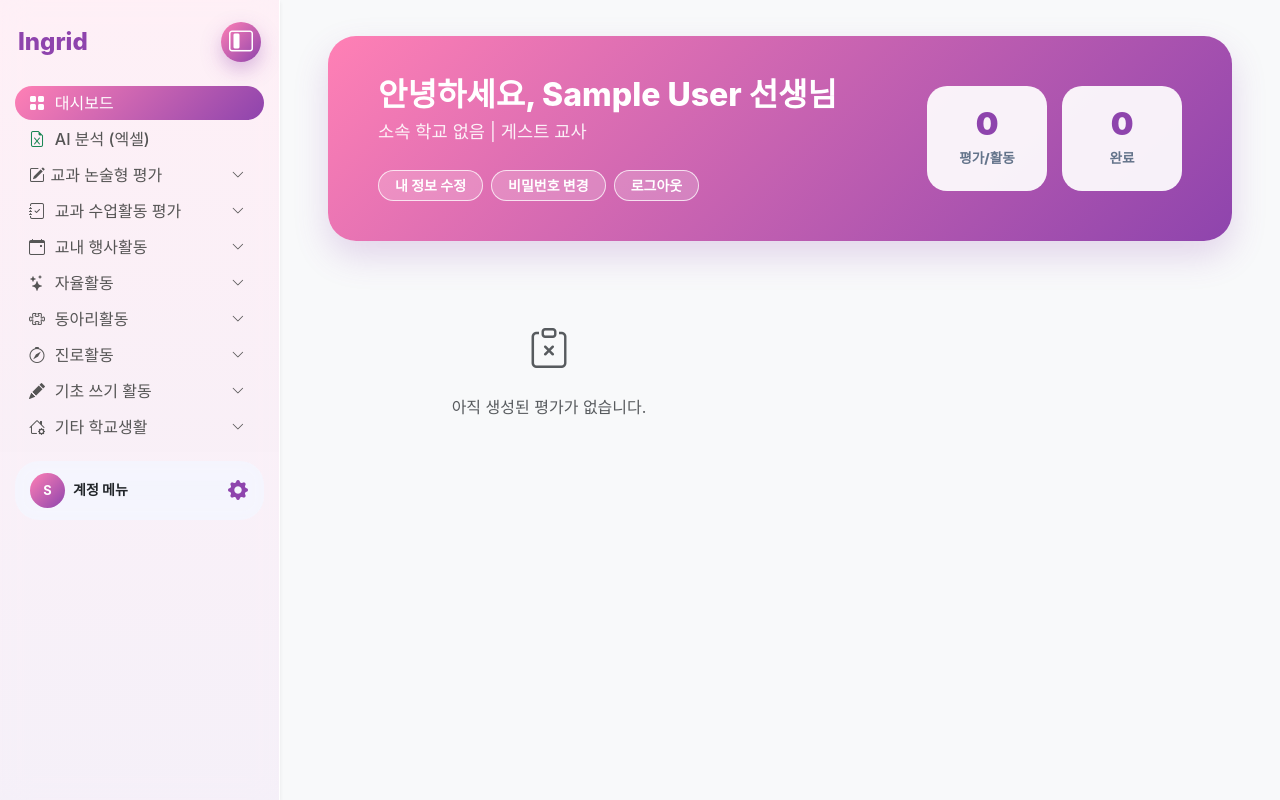
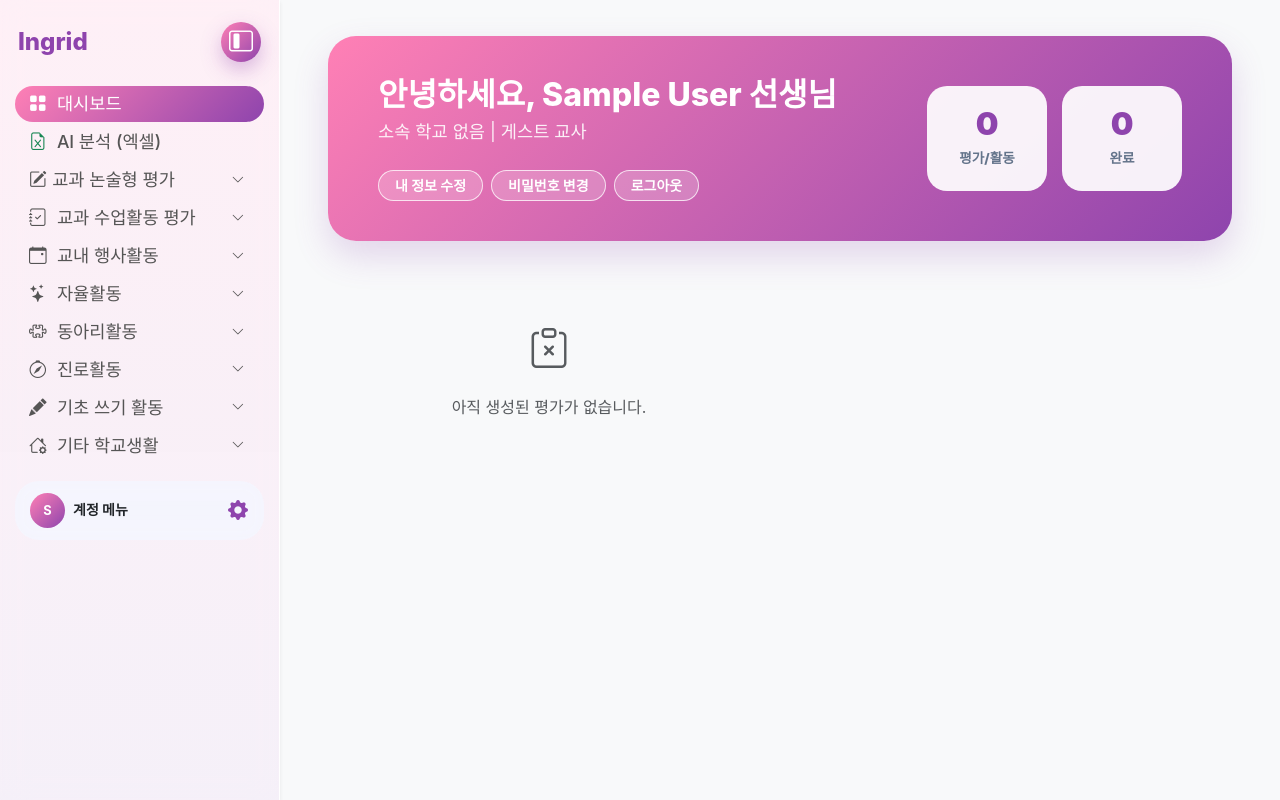
Before and after one commit to ijassper/Metaschool, a Django app: page /accounts/dashboard/ in a window 1280 px wide. Run offline with Django 4.2, Linux system fonts and the light colour scheme; the visitor is signed in with stand-in values (Sample User, id 1); parts of the project's set-up code (start-up, migrations or seed data) failed here and were passed over.

Commit message:
메뉴 폰트 크기 재수정

```diff
--- a/templates/base.html
+++ b/templates/base.html
@@ -169,7 +169,7 @@
             margin: 2px 15px;
             border-radius: 24px;
             color: #555555;
-            font-size: 1rem;
+            font-size: 1.1rem;
             font-weight: 500;
             line-height: 1.25;
             text-decoration: none !important;
@@ -204,7 +204,7 @@
         .sub-menu-item {
             display: block;
             padding: 7px 18px 7px 50px;
-            font-size: 0.9rem;
+            font-size: 1rem;
             line-height: 1.25;
             color: #777777;
             text-decoration: none !important;
```
